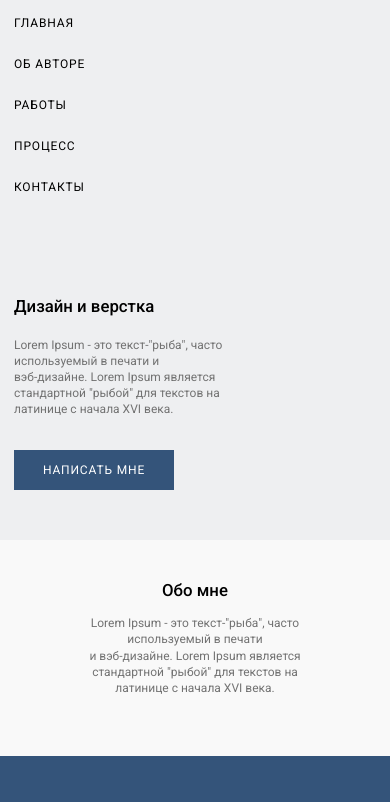
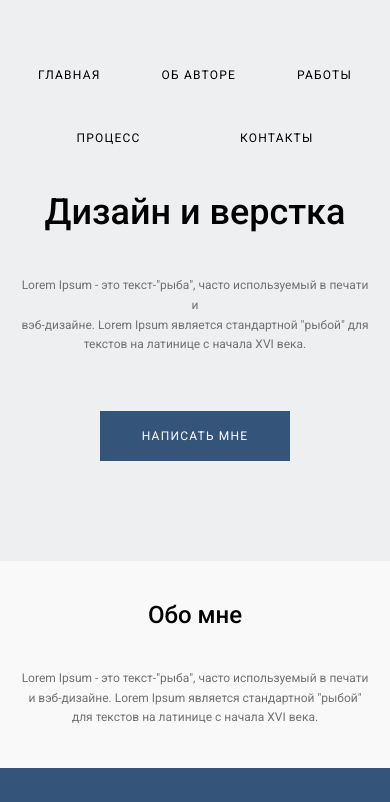
Before and after one commit to Manuilovalex/simple_site, a plain HTML site: page index.html in a window 390 px wide. Shown: the top 802 px of the page. Drawn offline with Linux system fonts and the light colour scheme.

Commit message:
simple_site_responsive_v2

```diff
--- a/css/style.css
+++ b/css/style.css
@@ -146,7 +146,7 @@ a {
   padding: 100px 0px 88px;
 }
 
-.experience__conteiner {
+.experience__container {
   display: flex;
   justify-content: space-between;
   flex-wrap: wrap;
@@ -207,298 +207,80 @@ a {
 
 /* DF */
 @media (max-width: 992px) {
-  :root {
-    --font-size: 14px;
-    --letter-spacing: 0.09em;
-    --line-height-lg: 1.54;
-    --line-height-normal: 1;
-
-    --conteiner-primery: 992px;
-    --conteiner-sm: 440px;
-
-    --gap: 18px;
-    --gap-sm: calc(var(--gap) / 2);
-    --gap-lg: calc(var(--gap) * 2);
-  }
-
-  .header {
-    padding-top: 60px;
-    padding-bottom: 85px;
-    min-height: 500px;
-  }
-
-  .navbar {
-    margin-bottom: 124px;
-  }
-
-  .content {
-    max-width: 440px;
-    gap: 25px;
-  }
-
-  .content__title {
-    font-size: 1.7rem;
-    font-weight: 500;
-  }
-
-  .content__description {
-    margin-bottom: 24px;
-  }
-
-  .content__link {
-    min-width: 200px;
-    min-height: 55px;
-  }
-
-  .section {
-    padding-top: 80px;
-    padding-bottom: 80px;
-  }
-
-  .section__title {
-    margin-bottom: 30px;
-    font-size: 1.7rem;
-    font-weight: 500;
-  }
-
-  .experience {
-    padding: 90px 0px 80px;
-  }
-  .experience__conteiner {
-    display: flex;
+  .experience__container {
     justify-content: center;
-  }
-
-  .experience-item__description {
-    gap: 6px;
-  }
-
-  .experience-item__number {
-    font-size: 1.1875rem;
-    font-weight: 500;
-  }
-
-  .video {
-    padding-bottom: 90px;
   }
 
   .video__iframe {
     height: 500px;
   }
-
-  .footer {
-    min-height: 135px;
-    padding: 35px 0;
-    padding-bottom: 42px;
-  }
-
-  .footer__name {
-    margin: 0px 0px 18px 0px;
-    font-size: 1.18751rem;
-  }
-
-  .footer__copiright {
-    font-size: 0.75rem;
-  }
 }
 
 @media (max-width: 768px) {
   :root {
-    --font-size: 12px;
-    --font-family: "Roboto", sans-serif;
-    --letter-spacing: 0.08em;
-    --line-height-lg: 1.44;
-    --line-height-normal: 0.8;
-
-    --conteiner-primery: 768px;
-    --conteiner-sm: 340px;
-
-    --gap: 16px;
-    --gap-sm: calc(var(--gap) / 2);
-    --gap-lg: calc(var(--gap) * 2);
+    --font-size: 14px;
   }
 
   .header {
-    padding-top: 30px;
-    padding-bottom: 65px;
+    min-height: 600px;
+  }
+
+  .navbar__list {
+    flex-wrap: wrap;
+    justify-content: space-evenly;
+  }
+
+  .content__link {
+    min-width: 190px;
+    min-height: 50px;
+  }
+
+  .section {
+    padding-top: 90px;
+    padding-bottom: 90px;
+  }
+
+  .video__iframe {
+    height: 400px;
+  }
+}
+
+@media (max-width: 576px) {
+  :root {
+    --font-size: 12px;
+  }
+
+  .header {
     min-height: 400px;
   }
 
   .navbar {
-    margin-bottom: 114px;
+    margin-bottom: 35px;
   }
 
   .content {
-    max-width: 340px;
-    gap: 20px;
+    align-items: center;
   }
 
-  .content__title {
-    font-size: 1.5rem;
-    font-weight: 500;
+  .navbar__list {
+    flex-wrap: wrap;
+    justify-content: space-evenly;
   }
 
   .content__description {
-    margin-bottom: 22px;
-  }
-
-  .content__link {
-    min-width: 180px;
-    min-height: 48px;
+    text-align: center;
   }
 
   .section {
-    padding-top: 70px;
-    padding-bottom: 70px;
-  }
-
-  .section__title {
-    margin-bottom: 24px;
-    font-size: 1.5rem;
-    font-weight: 500;
+    padding-top: 40px;
+    padding-bottom: 40px;
   }
 
   .experience {
     padding: 65px 0px 65px;
   }
 
-  .experience__conteiner {
-    display: flex;
-    justify-content: center;
-  }
-
-  .experience-item__description {
-    gap: 5px;
-  }
-
-  .experience-item__number {
-    font-size: 1.125rem;
-    font-weight: 500;
-  }
-
-  .video {
-    padding-bottom: 80px;
-  }
-
-  .video__iframe {
-    height: 400px;
-  }
-
-  .footer {
-    min-height: 122px;
-    padding: 28px 0;
-    padding-bottom: 38px;
-  }
-
-  .footer__name {
-    margin: 0px 0px 18px 0px;
-    font-size: 1.125rem;
-  }
-
-  .footer__copiright {
-    font-size: 0.625rem;
-  }
-}
-
-@media (max-width: 576px) {
-  :root {
-    --font-size: 12px;
-    --font-family: "Roboto", sans-serif;
-    --letter-spacing: 0.07em;
-    --line-height-lg: 1.34;
-    --line-height-normal: 0.6;
-
-    --conteiner-primery: 576px;
-    --conteiner-sm: 240px;
-
-    --gap: 14px;
-    --gap-sm: calc(var(--gap) / 2);
-    --gap-lg: calc(var(--gap) * 2);
-  }
-
-  .header {
-    padding-top: 15px;
-    padding-bottom: 50px;
-    min-height: 300px;
-  }
-
-  .navbar {
-    margin-bottom: 100px;
-  }
-  .navbar__list {
-    flex-direction: column;
-    gap: 25px;
-  }
-
-  .content {
-    max-width: 240px;
-    gap: 15px;
-  }
-
-  .content__title {
-    font-size: 1.4rem;
-    font-weight: 500;
-  }
-
-  .content__description {
-    margin-bottom: 18px;
-  }
-
-  .content__link {
-    min-width: 160px;
-    min-height: 40px;
-  }
-
-  .section {
-    padding-top: 45px;
-    padding-bottom: 60px;
-  }
-
-  .section__title {
-    margin-bottom: 20px;
-    font-size: 1.4rem;
-    font-weight: 500;
-  }
-
-  .experience {
-    padding: 50px 0px 50px;
-  }
-
-  .experience__conteiner {
-    display: flex;
-    align-items: center;
-    justify-content: center;
-  }
-
-  .experience-item__description {
-    gap: 4px;
-  }
-
-  .experience-item__number {
-    font-size: 1rem;
-    font-weight: 500;
-  }
-
-  .video {
-    padding-bottom: 60px;
-  }
-
   .video__iframe {
     height: 250px;
   }
-
-  .footer {
-    min-height: 80px;
-    padding: 20px 0;
-    padding-bottom: 30px;
-  }
-
-  .footer__name {
-    margin: 0px 0px 16px 0px;
-    font-size: 1rem;
-  }
-
-  .footer__copiright {
-    font-size: 0.6rem;
-  }
 }
--- a/index.html
+++ b/index.html
@@ -66,7 +66,7 @@
     <section class="experience">
       <div class="container">
         <h2 class="experience__title visually-hidden"> My experience</h2>
-        <div class="experience__conteiner">
+        <div class="experience__container">
 
           <div class="experience-item">
             <div class="experience-item__description">
```
